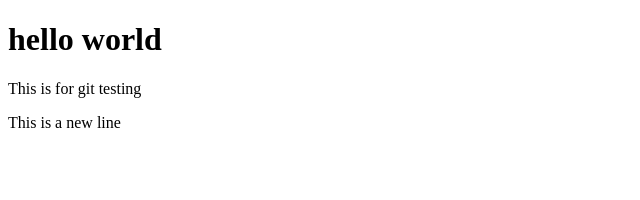
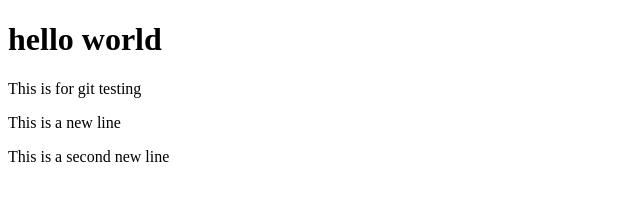
Before and after one commit to HowardHarrison/GitTesting, a plain HTML site: page index.html in a window 1280 px wide. Shown: the whole page, without its empty margins (0-640 px from the left). Drawn offline with Linux system fonts and the light colour scheme.

Commit message:
a second new line

```diff
--- a/index.html
+++ b/index.html
@@ -10,5 +10,6 @@
     <h1>hello world</h1>
     <p>This is for git testing</p>
     <p>This is a new line</p>
+    <p>This is a second new line</p>
 </body>
 </html>
```
